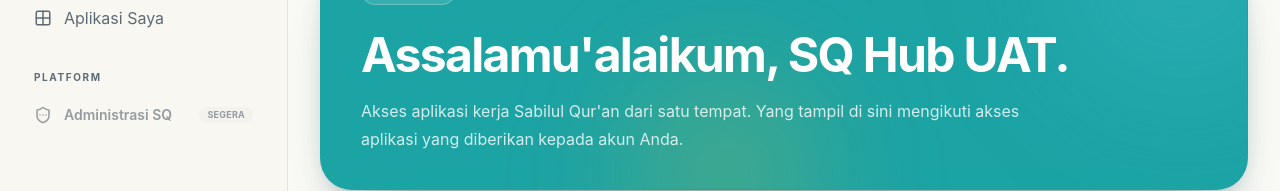
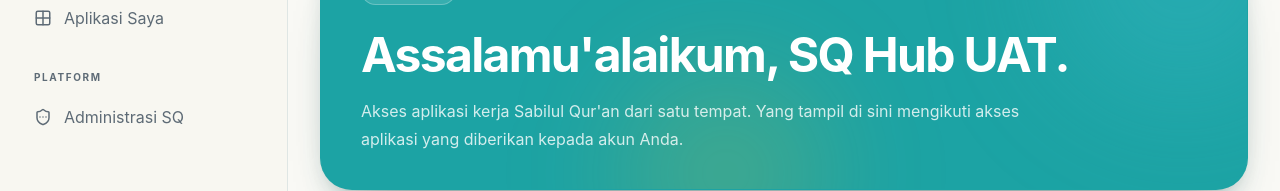
Before and after one commit to sabilulquran/SQ-Hub, a React (Vite) app in the folder apps/web/: page / in a window 1280 px wide. Shown: the part 164-355 px from the top of the page. Built offline with nearby package versions, Linux system fonts and the light colour scheme.

Commit message:
feat(web): activate authorized Administrasi SQ navigation

```diff
--- a/apps/web/src/WorkspaceShell.tsx
+++ b/apps/web/src/WorkspaceShell.tsx
@@ -18,35 +18,33 @@
   onLogout?: () => void | Promise<void>;
 }
 
-function ReservedAdminItem({ mobile = false }: { mobile?: boolean }) {
+function AdminNavItem({ mobile = false }: { mobile?: boolean }) {
   if (mobile) {
     return (
-      <button
-        type="button"
-        disabled
-        className="flex min-w-0 flex-1 flex-col items-center gap-1 rounded-2xl px-2 py-2 text-[10px] font-semibold text-muted-foreground opacity-60"
-        aria-label="Administrasi SQ, segera"
+      <a
+        href="/admin"
+        className="flex min-w-0 flex-1 flex-col items-center gap-1 rounded-2xl px-2 py-2 text-[10px] font-semibold text-muted-foreground transition hover:bg-muted focus-visible:outline-none focus-visible:ring-2 focus-visible:ring-ring"
+        aria-label="Administrasi SQ"
       >
         <ShieldEllipsis className="h-5 w-5" aria-hidden="true" />
         <span>Admin</span>
-      </button>
+      </a>
     );
   }
 
   return (
-    <div
-      className="flex items-center gap-3 rounded-2xl px-3.5 py-3 text-sm font-semibold text-muted-foreground opacity-65"
-      aria-label="Administrasi SQ, segera"
+    <a
+      href="/admin"
+      className="flex items-center gap-3 rounded-2xl px-3.5 py-3 text-sm font-semibold text-muted-foreground transition hover:bg-white hover:text-foreground focus-visible:outline-none focus-visible:ring-2 focus-visible:ring-ring"
     >
       <ShieldEllipsis className="h-[18px] w-[18px]" aria-hidden="true" />
       <span className="min-w-0 flex-1">Administrasi SQ</span>
-      <span className="rounded-full bg-muted px-2 py-0.5 text-[9px] font-bold uppercase tracking-wide">Segera</span>
-    </div>
+    </a>
   );
 }
 
 export function WorkspaceShell({ workspace, preview = false, onLogout }: WorkspaceShellProps) {
-  const { user, applications } = workspace;
+  const { user, applications, capabilities } = workspace;
 
   return (
     <div className="min-h-screen bg-background">
@@ -71,12 +69,14 @@
           </a>
         </nav>
 
-        <div className="mt-7">
-          <p className="px-3.5 text-[10px] font-bold uppercase tracking-[0.16em] text-muted-foreground">Platform</p>
-          <div className="mt-2">
-            <ReservedAdminItem />
+        {capabilities.platformAdministration ? (
+          <div className="mt-7">
+            <p className="px-3.5 text-[10px] font-bold uppercase tracking-[0.16em] text-muted-foreground">Platform</p>
+            <div className="mt-2">
+              <AdminNavItem />
+            </div>
           </div>
-        </div>
+        ) : null}
 
         <div className="mt-auto pt-6">
           <div className="mb-3 rounded-2xl bg-brand-primary-pale/65 px-3.5 py-3 text-[11px] leading-5 text-brand-primary-deep">
@@ -185,7 +185,7 @@
               </span>
               <h3 className="mt-4 font-display text-lg font-bold text-brand-heading">Administrasi tetap terpisah</h3>
               <p className="mt-2 text-sm leading-6 text-muted-foreground">
-                Administrasi platform akan memiliki batas kewenangan sendiri dan tidak otomatis memberi akses penuh ke data bisnis setiap aplikasi.
+                Administrasi platform memiliki batas kewenangan sendiri dan tidak otomatis memberi akses penuh ke data bisnis setiap aplikasi.
               </p>
             </div>
           </section>
@@ -208,7 +208,7 @@
           <Grid2X2 className="h-5 w-5" aria-hidden="true" />
           <span>Aplikasi</span>
         </a>
-        <ReservedAdminItem mobile />
+        {capabilities.platformAdministration ? <AdminNavItem mobile /> : null}
       </nav>
     </div>
   );
```
